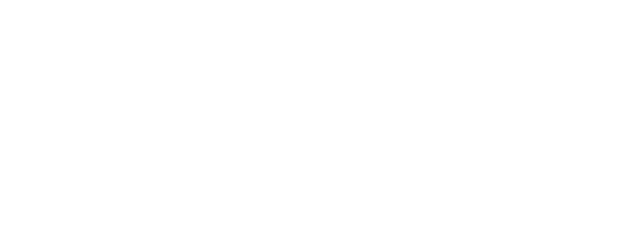
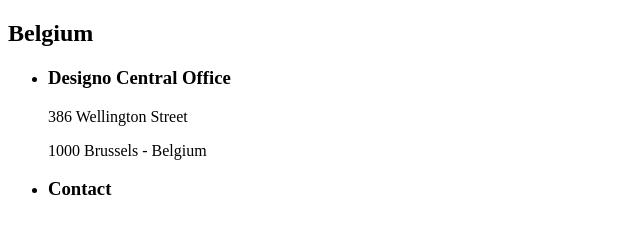
Before and after one commit to LydiaHaway/designo, a plain HTML site: page Locations/index.html in a window 1280 px wide. Shown: the whole page, without its empty margins (0-640 px from the left). Drawn offline with Linux system fonts and the light colour scheme.

Commit message:
firstcommit

```diff
--- a/Locations/index.html
+++ b/Locations/index.html
@@ -7,5 +7,25 @@
     <title>Designo</title>
     <link rel="stylesheet" href="./src/css/style.min.css" />
   </head>
-  <body></body>
+  <body>
+    <header></header>
+    <main>
+      <section class="locations">
+        <article class="locations_belgium">
+          <h2>Belgium</h2>
+          <ul class="locations_contacts">
+            <li>
+              <h3>Designo Central Office</h3>
+              <p>386 Wellington Street</p>
+              <p>1000 Brussels - Belgium</p>
+            </li>
+            <li>
+              <h3>Contact</h3>
+            </li>
+          </ul>
+        </article>
+      </section>
+    </main>
+    <footer></footer>
+  </body>
 </html>
```
